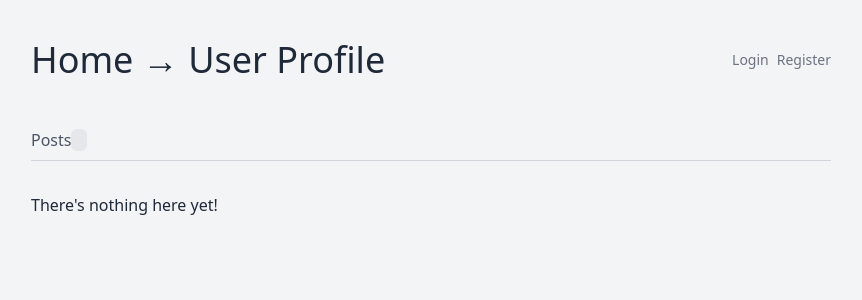
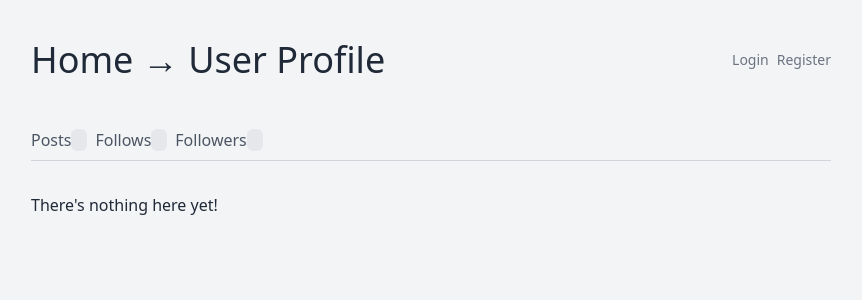
Before and after one commit to patrykpilek/symfony6-hands-on, a Symfony app: template templates/profile/show.html.twig in a window 1280 px wide. Shown: the top 300 px of the page, without its empty margins (209-1071 px from the left). Run offline with Twig, Linux system fonts and the light colour scheme; the template is opened without the code that fills it, so the values that code supplies are empty; some libraries are stand-ins or nearby versions.

Commit message:
profile page tab navigation

```diff
--- /dev/null
+++ b/templates/profile/_profile_header.html.twig
@@ -0,0 +1,28 @@
+<div class="flex items-center">
+    <div>
+        <div class="text-2xl">{{ user.userProfile.name ?? user.email }}</div>
+        <div class="text-lg text-gray-500 dark:text-gray-400 font-normal">{{ user.email }}</div>
+
+        {% if user.userProfile != null %}
+            <div class="text-base text-gray-800 dark:text-gray-400 font-normal">
+                {{ user.userProfile.bio ?? 'No bio' }}
+            </div>
+
+            <div class="flex">
+                <div class="text-base text-gray-500 dark:text-gray-400 font-normal">
+                    <svg xmlns="http://www.w3.org/2000/svg" class="h-5 w-5 inline" viewBox="0 0 20 20" fill="currentColor">
+                        <path fill-rule="evenodd" d="M5.05 4.05a7 7 0 119.9 9.9L10 18.9l-4.95-4.95a7 7 0 010-9.9zM10 11a2 2 0 100-4 2 2 0 000 4z" clip-rule="evenodd" />
+                    </svg> {{ user.userProfile.location ?? 'Unknown' }}
+                </div>
+                <div class="text-base text-gray-500 dark:text-gray-400 font-normal ml-4">
+                    <svg xmlns="http://www.w3.org/2000/svg" class="h-5 w-5 inline" viewBox="0 0 20 20" fill="currentColor">
+                        <path fill-rule="evenodd" d="M6 3a1 1 0 011-1h.01a1 1 0 010 2H7a1 1 0 01-1-1zm2 3a1 1 0 00-2 0v1a2 2 0 00-2 2v1a2 2 0 00-2 2v.683a3.7 3.7 0 011.055.485 1.704 1.704 0 001.89 0 3.704 3.704 0 014.11 0 1.704 1.704 0 001.89 0 3.704 3.704 0 014.11 0 1.704 1.704 0 001.89 0A3.7 3.7 0 0118 12.683V12a2 2 0 00-2-2V9a2 2 0 00-2-2V6a1 1 0 10-2 0v1h-1V6a1 1 0 10-2 0v1H8V6zm10 8.868a3.704 3.704 0 01-4.055-.036 1.704 1.704 0 00-1.89 0 3.704 3.704 0 01-4.11 0 1.704 1.704 0 00-1.89 0A3.704 3.704 0 012 14.868V17a1 1 0 001 1h14a1 1 0 001-1v-2.132zM9 3a1 1 0 011-1h.01a1 1 0 110 2H10a1 1 0 01-1-1zm3 0a1 1 0 011-1h.01a1 1 0 110 2H13a1 1 0 01-1-1z" clip-rule="evenodd" />
+                    </svg> {% if user.userProfile.dateOfBirth %}{{ user.userProfile.dateOfBirth | date("M j, Y") }}{% else %}Unknown{% endif %}
+                </div>
+            </div>
+        {% endif %}
+    </div>
+    <div class="ml-16 text-2xl">
+        {{ include('follower/_follow_button.html.twig', { userToFollow: user }) }}
+    </div>
+</div>
--- /dev/null
+++ b/templates/profile/_profile_tabs.html.twig
@@ -0,0 +1,30 @@
+{% embed 'shared/_tabs.html.twig' %}
+    {% block tabs %}
+        {% embed 'shared/_tab.html.twig' with { route: 'app_profile' } %}
+            {% block content %}
+                Posts <span class="px-2 rounded-md bg-gray-200 dark:bg-gray-700">{{ user.posts.count }}</span>
+            {% endblock %}
+            {% block path %}
+                {{ path('app_profile', { id: user.id }) }}
+            {% endblock %}
+        {% endembed %}
+
+        {% embed 'shared/_tab.html.twig' with { route: 'app_profile_follows', classes: 'ml-2' } %}
+            {% block content %}
+                Follows <span class="px-2 rounded-md bg-gray-200 dark:bg-gray-700">{{ user.follows.count }}</span>
+            {% endblock %}
+            {% block path %}
+                {{ path('app_profile_follows', { id: user.id }) }}
+            {% endblock %}
+        {% endembed %}
+
+        {% embed 'shared/_tab.html.twig' with { route: 'app_profile_followers', classes: 'ml-2' } %}
+            {% block content %}
+                Followers <span class="px-2 rounded-md bg-gray-200 dark:bg-gray-700">{{ user.followers.count }}</span>
+            {% endblock %}
+            {% block path %}
+                {{ path('app_profile_followers', { id: user.id }) }}
+            {% endblock %}
+        {% endembed %}
+    {% endblock %}
+{% endembed %}
```
Also changed, not shown: src/Controller/ProfileController.php (+16 -0 lines), templates/profile/show.html.twig (+2 -42 lines), README.md.
